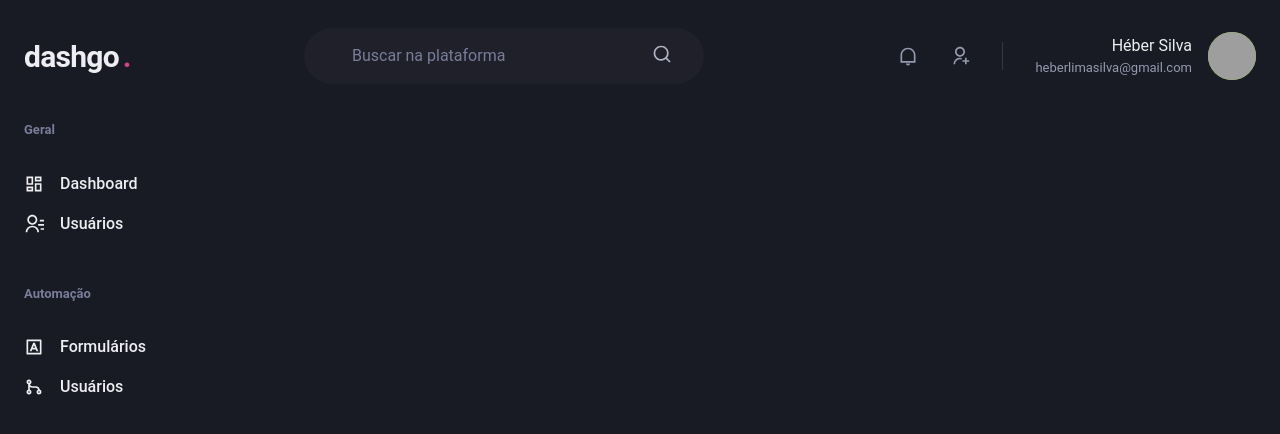
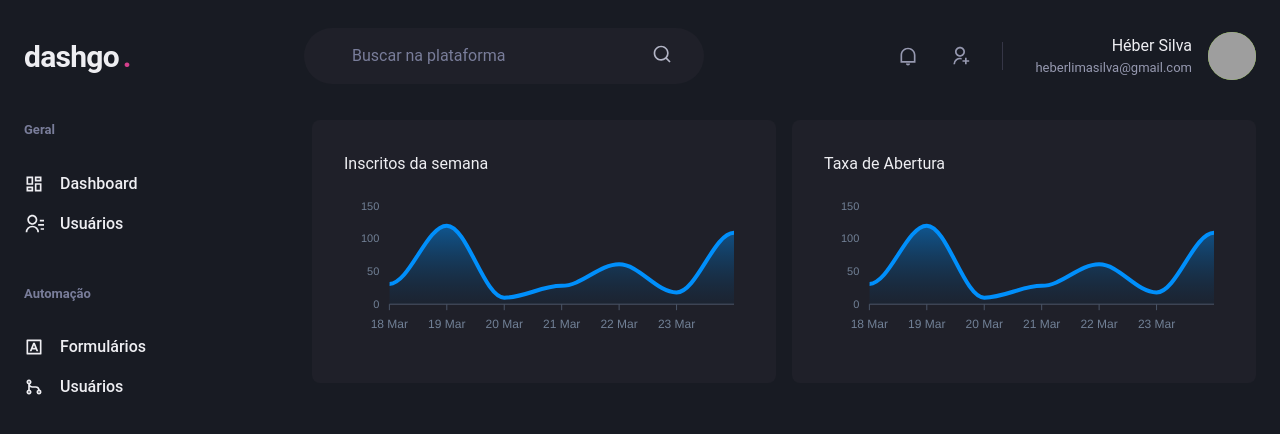
Before and after one commit to heber364/dashgo, a Next.js app: page /dashboard in a window 1280 px wide. Shown: the top 434 px of the page. Built offline with nearby package versions, Linux system fonts and the light colour scheme; grey boxes are pictures that could not be loaded.

Commit message:
Criando dashboard com o ApexCharts

```diff
--- a/package.json
+++ b/package.json
@@ -13,9 +13,11 @@
     "@chakra-ui/react": "^1.8.6",
     "@emotion/react": "^11",
     "@emotion/styled": "^11",
+    "apexcharts": "^3.33.2",
     "framer-motion": "^6",
     "next": "12.1.0",
     "react": "17.0.2",
+    "react-apexcharts": "^1.3.9",
     "react-dom": "17.0.2",
     "react-icons": "^4.3.1"
   },
--- a/src/pages/dashboard.tsx
+++ b/src/pages/dashboard.tsx
@@ -1,6 +1,67 @@
-import { Flex } from "@chakra-ui/react";
+import { Flex, SimpleGrid, Box, Text, theme } from "@chakra-ui/react";
+import dynamic from "next/dynamic";
 import { Header } from "../components/Header";
 import { Sidebar } from "../components/Sidebar";
+
+import { ApexOptions } from 'apexcharts';
+
+const Chart = dynamic(() => import('react-apexcharts'),{
+    ssr: false,
+})
+
+const options: ApexOptions =  {
+    chart: {
+        toolbar: {
+            show: false,
+        },
+        zoom: {
+            enabled: false,
+        },
+        foreColor: theme.colors.gray[500],
+    },
+    grid: {
+        show: false,
+    },
+    dataLabels: {
+        enabled: false,
+    },
+    tooltip: {
+        enabled: false,
+    },
+    xaxis: {
+        type: 'datetime',
+        axisBorder: {
+            color: theme.colors.gray[600]
+        },
+        axisTicks: {
+            color: theme.colors.gray[600]
+        },
+        categories: [
+            '2021-03-18T00:00:00.000Z',
+            '2021-03-19T00:00:00.000Z',
+            '2021-03-20T00:00:00.000Z',
+            '2021-03-21T00:00:00.000Z',
+            '2021-03-22T00:00:00.000Z',
+            '2021-03-23T00:00:00.000Z',
+            '2021-03-24T00:00:00.000Z',
+        ],
+    },
+    fill: {
+        opacity: 0.3,
+        type: 'gradient',
+        gradient: {
+            shade: 'dark',
+            opacityFrom: 0.7,
+            opacityTo: 0.3
+        }
+    }
+
+};
+
+const series =[{
+    name: 'series1',
+    data: [31, 120, 10, 28, 61, 18, 109]
+}];
 
 export default function Dashboard(){
     return(
@@ -9,6 +70,16 @@
 
             <Flex width="100%" my="6" maxW={1480} mx="auto" px="6">
                 <Sidebar />
+                <SimpleGrid flex="1" gap="4" minChildWidth="320px" alignItems="flex-start" pb="4">
+                    <Box p="8" bg="gray.800" borderRadius={8}>
+                        <Text>Inscritos da semana</Text>
+                        <Chart options={options} series={series} type="area" height={160} />
+                    </Box>
+                    <Box p="8" bg="gray.800" borderRadius={8} >
+                        <Text>Taxa de Abertura</Text>
+                        <Chart options={options} series={series} type="area" height={160} />
+                    </Box>
+                </SimpleGrid>
             </Flex>
         </Flex>
 
```
Also changed, not shown: 2 other files (tests, documents, lock files or other folders).
